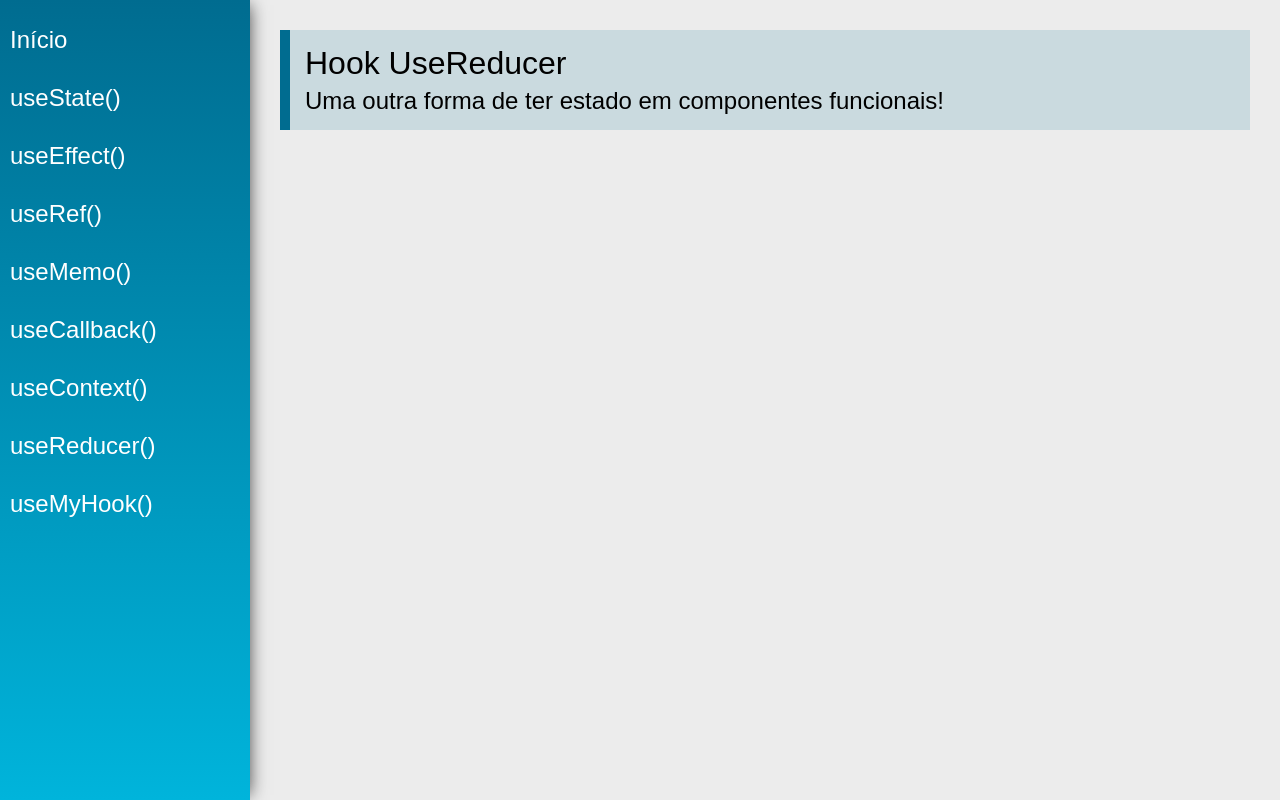
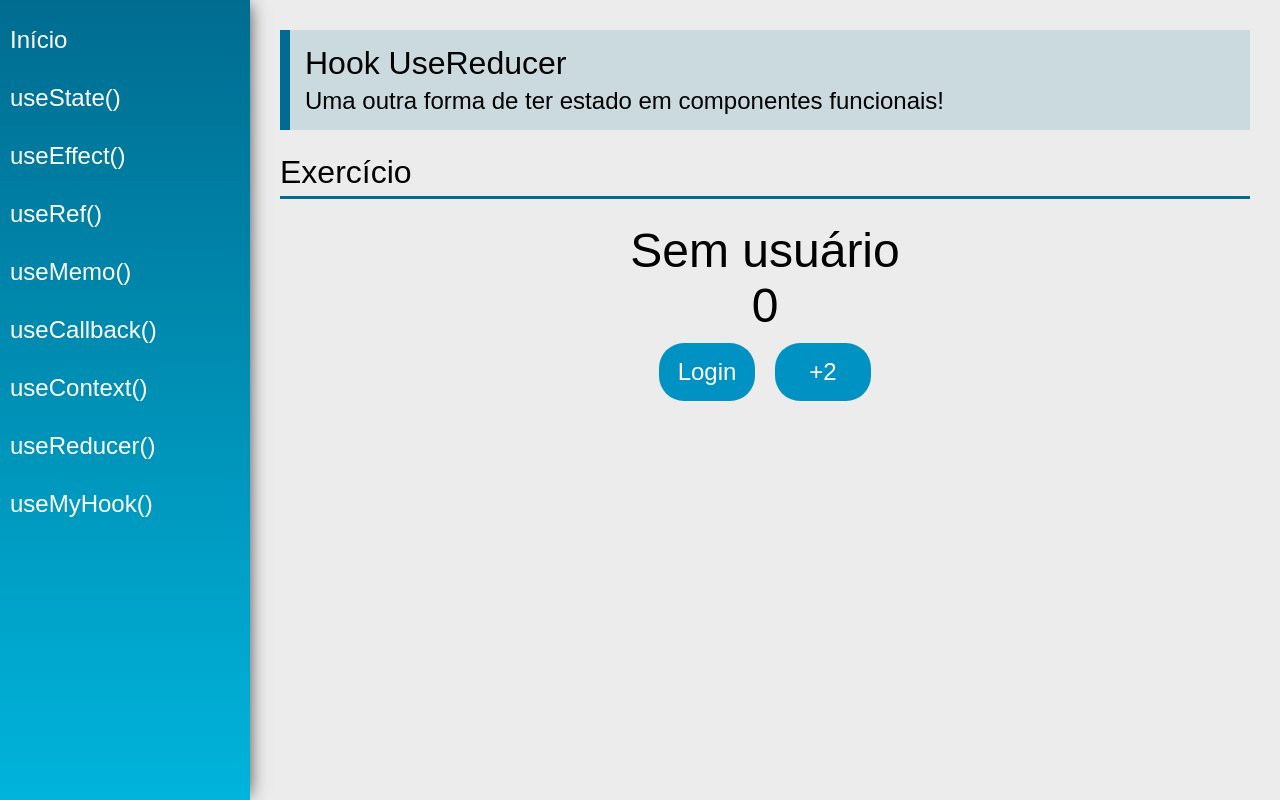
Before and after one commit to P4ul1t0s/react-hooks, a React (Create React App) app: page /useReducer in a window 1280 px wide. Built offline with nearby package versions, Linux system fonts and the light colour scheme.

Commit message:
useReducer I

```diff
--- a/src/views/examples/UseReducer.jsx
+++ b/src/views/examples/UseReducer.jsx
@@ -1,13 +1,46 @@
-import React from 'react'
+import React, { useReducer } from 'react'
 import PageTitle from '../../components/layout/PageTitle'
+import SectionTitle from '../../components/layout/SectionTitle'
+
+const initialState = {
+    cart: [],
+    products: [],
+    user: null,
+    number: 0
+}
+
+function reducer(state, action){
+    switch(action.type){
+        case 'number_Add2':
+            return {...state, number: state.number + 2}
+        case 'login':
+            return {...state, user: {name: action.payload}}
+        default:
+            return state
+    }
+}
 
 const UseReducer = (props) => {
+    const [state, dispatch] = useReducer(reducer, initialState)
+
     return (
         <div className="UseReducer">
             <PageTitle
                 title="Hook UseReducer"
                 subtitle="Uma outra forma de ter estado em componentes funcionais!"
             />
+            <SectionTitle title="Exercício"/>
+            <div className="center">
+                {state.user ?
+                    <span className="text">{state.user.name}</span> :
+                    <span className="text">Sem usuário</span>
+                }
+                <span className="text">{state.number}</span>
+                <div>
+                    <button className="btn" onClick={() => dispatch({type: 'login', payload: 'Maria'})}>Login</button>
+                    <button className="btn" onClick={() => dispatch({type: 'number_Add2'})}>+2</button>
+                </div>
+            </div>
         </div>
     )
 }
```
